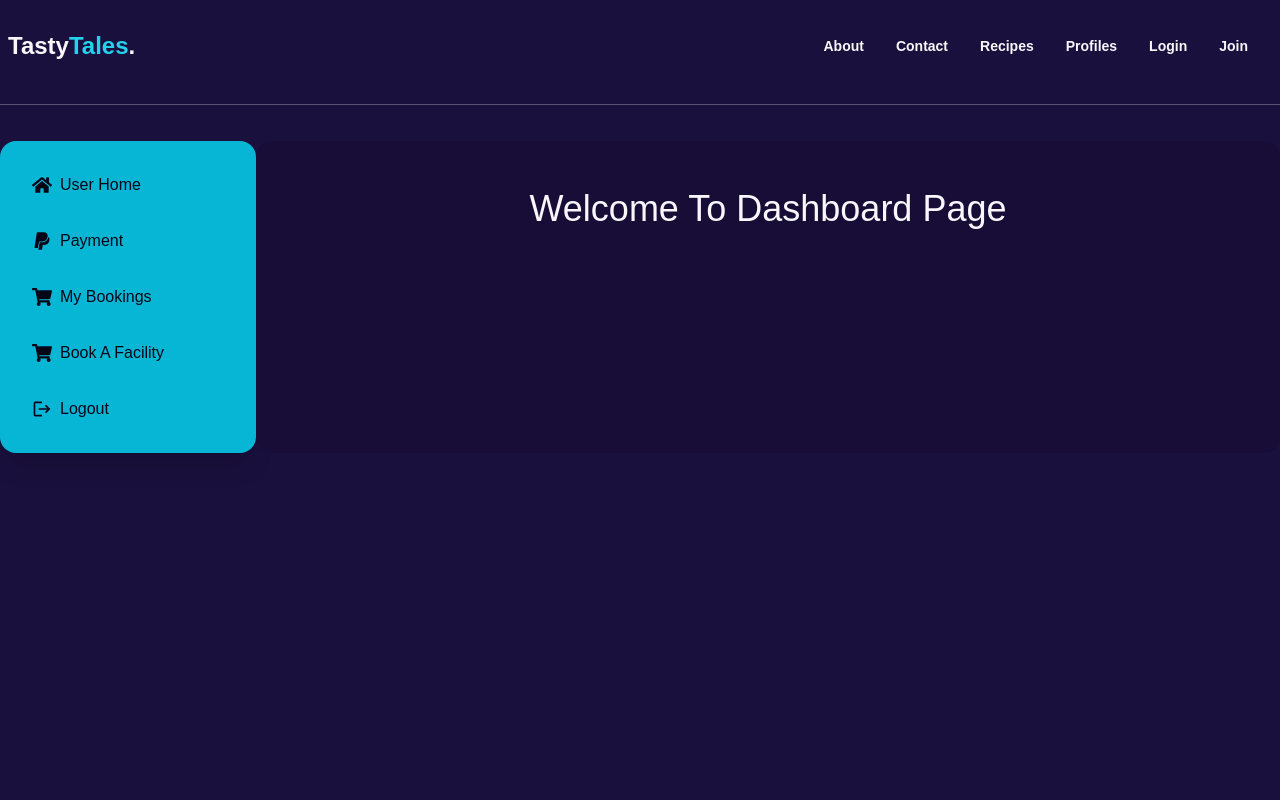
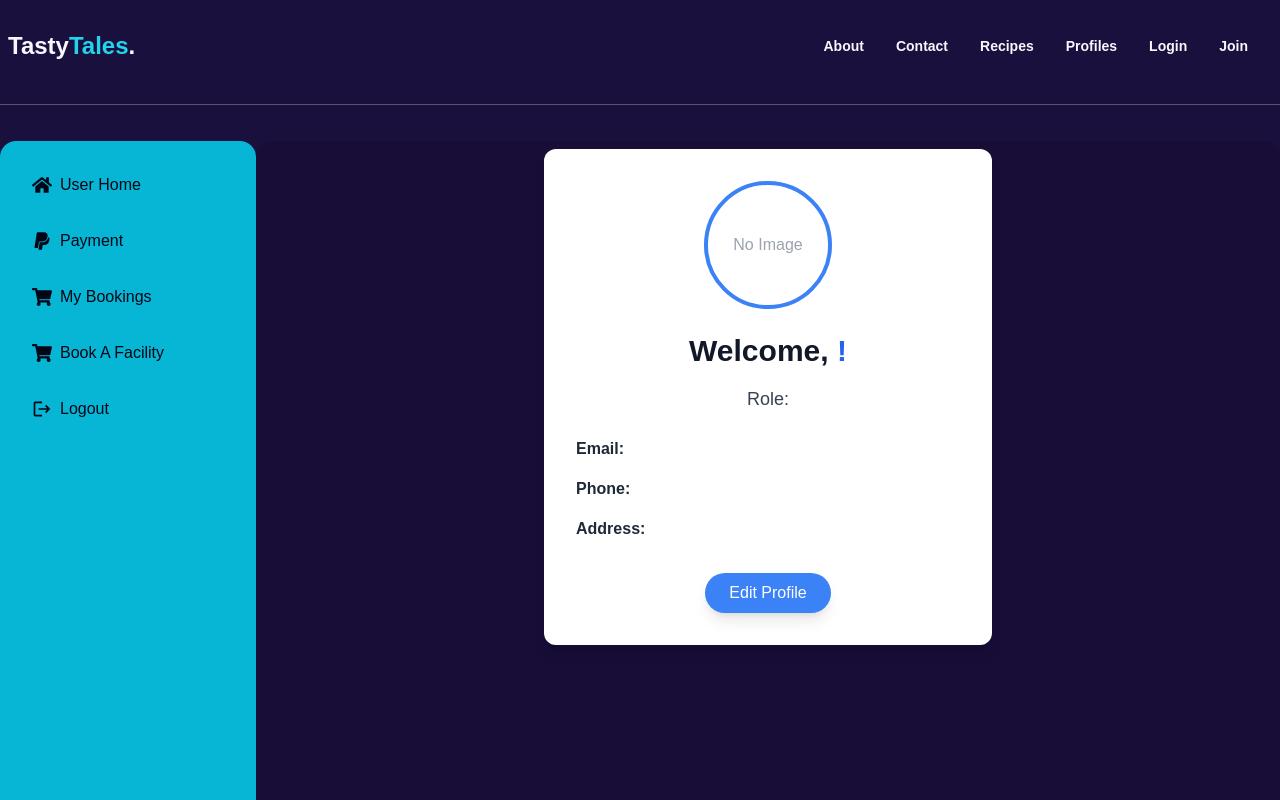
Before and after one commit to devalienbrain/tasty-tales-recipe-sharing-client, a Next.js app: page /dashboard in a window 1280 px wide. Shown: the top 800 px of the page. Built offline with nearby package versions, Linux system fonts and the light colour scheme.

Commit message:
After successfull login user info can be accesses and showing in dashboard: OK

```diff
--- a/package.json
+++ b/package.json
@@ -17,6 +17,7 @@
     "react-icons": "^5.3.0",
     "react-redux": "^9.1.2",
     "react-router-dom": "^6.27.0",
+    "redux-persist": "^6.0.0",
     "sharp": "^0.33.5"
   },
   "devDependencies": {
--- a/src/app/(withDashboard)/dashboard/page.tsx
+++ b/src/app/(withDashboard)/dashboard/page.tsx
@@ -1,9 +1,62 @@
-const DashboardPage = () => {
+// src/components/DashbordHomeUser.tsx
+"use client";
+import { useAppSelector } from "@/redux/hook";
+import Image from "next/image";
+import React from "react";
+
+const DashbordUserProfile: React.FC = () => {
+  const user = useAppSelector((state) => state.user?.currentUser?.user);
+  console.log( user );
   return (
-    <div>
-      <h1 className="text-4xl text-center mt-10">Welcome To Dashboard Page</h1>
+    <div className="flex flex-col items-center justify-start min-h-screen">
+      <div className="w-full max-w-md bg-white rounded-xl shadow-lg p-8 text-center transition duration-300 hover:shadow-2xl">
+        {/* Profile Picture */}
+        {user?.photoUrl ? (
+          <Image
+            src={user.photoUrl} // Use user photoUrl
+            alt={user.name}
+            width={128} // Set width
+            height={128} // Set height
+            className="rounded-full mx-auto mb-6 border-4 border-blue-500 object-cover"
+          />
+        ) : (
+          <div className="w-32 h-32 rounded-full mx-auto mb-6 border-4 border-blue-500 flex items-center justify-center text-gray-400">
+            No Image
+          </div>
+        )}
+
+        {/* Welcome message */}
+        <h1 className="text-3xl font-extrabold text-gray-900 mb-4">
+          Welcome, <span className="text-blue-600">{user?.name}!</span>
+        </h1>
+
+        {/* User Info */}
+        <p className="text-gray-700 text-lg mb-6">
+          Role:{" "}
+          <span className="font-bold capitalize text-gray-800">
+            {user?.role}
+          </span>
+        </p>
+
+        <div className="space-y-4 text-left">
+          <p className="text-gray-600 text-base">
+            <strong className="text-gray-800">Email:</strong> {user?.email}
+          </p>
+          <p className="text-gray-600 text-base">
+            <strong className="text-gray-800">Phone:</strong> {user?.phone}
+          </p>
+          <p className="text-gray-600 text-base">
+            <strong className="text-gray-800">Address:</strong> {user?.address}
+          </p>
+        </div>
+
+        {/* Button for Action */}
+        <button className="mt-8 bg-blue-500 text-white px-6 py-2 rounded-full shadow-lg hover:bg-blue-600 transition duration-300">
+          Edit Profile
+        </button>
+      </div>
     </div>
   );
 };
 
-export default DashboardPage;
+export default DashbordUserProfile;
--- a/src/app/page.tsx
+++ b/src/app/page.tsx
@@ -7,7 +7,7 @@ const HomePage = () => {
   return (
     <div>
       <Banner />
-      <hr className="border-0 h-px bg-cyan-500 my-5 hr-animation" />
+      <hr className="border-0 h-px bg-cyan-500 my-3 hr-animation" />
       <HowItWorks />
       <FeaturedImages />
       <FAQSection />
--- a/src/components/shared/Sidebar.tsx
+++ b/src/components/shared/Sidebar.tsx
@@ -29,7 +29,7 @@ const Sidebar: React.FC = () => {
   };
 
   return (
-    <div className="bg-cyan-500 text-slate-950 p-4 md:p-6 shadow-xl rounded-2xl">
+    <div className="bg-cyan-500 text-slate-950 p-4 md:p-6 shadow-xl rounded-2xl md:min-h-screen">
       {/* Sidebar Menu */}
       <ul className="flex flex-row flex-wrap justify-around md:flex-col md:gap-4">
         {/* Home link */}
--- a/src/redux/hook/index.ts
+++ b/src/redux/hook/index.ts
@@ -1,6 +1,6 @@
-import { useDispatch, useSelector } from 'react-redux'
-import { AppDispatch, RootState } from '../store'
+// src/redux/hook/index.ts
+import { TypedUseSelectorHook, useDispatch, useSelector } from 'react-redux';
+import type { AppDispatch, RootState } from '../store';
 
-// Use throughout your app instead of plain `useDispatch` and `useSelector`
-export const useAppDispatch = useDispatch.withTypes<AppDispatch>()
-export const useAppSelector = useSelector.withTypes<RootState>()
+export const useAppDispatch = () => useDispatch<AppDispatch>();
+export const useAppSelector: TypedUseSelectorHook<RootState> = useSelector;
--- a/src/redux/store/index.ts
+++ b/src/redux/store/index.ts
@@ -1,17 +1,44 @@
+// src/redux/store.ts
 import { configureStore } from "@reduxjs/toolkit";
 import { apiSlice } from "../api/apiSlice";
 import recipeReducer from "../slices/recipeSlice";
 import userReducer from "../slices/userSlice";
 
+import {
+  persistReducer,
+  persistStore,
+  FLUSH,
+  REHYDRATE,
+  PAUSE,
+  PERSIST,
+  PURGE,
+  REGISTER,
+} from "redux-persist";
+import storage from "redux-persist/lib/storage";
+
+// Configure persistence for the user slice
+const userPersistConfig = {
+  key: "user",
+  storage,
+};
+
+const persistedUserReducer = persistReducer(userPersistConfig, userReducer);
+
 export const store = configureStore({
   reducer: {
     [apiSlice.reducerPath]: apiSlice.reducer,
     recipe: recipeReducer,
-    user: userReducer,
+    user: persistedUserReducer, // Persisted user reducer
   },
   middleware: (getDefaultMiddleware) =>
-    getDefaultMiddleware().concat(apiSlice.middleware),
+    getDefaultMiddleware({
+      serializableCheck: {
+        ignoredActions: [FLUSH, REHYDRATE, PAUSE, PERSIST, PURGE, REGISTER],
+      },
+    }).concat(apiSlice.middleware),
 });
 
 export type RootState = ReturnType<typeof store.getState>;
 export type AppDispatch = typeof store.dispatch;
+
+export const persistor = persistStore(store);
```
Also changed, not shown: 1 other file (tests, documents, lock files or other folders).
